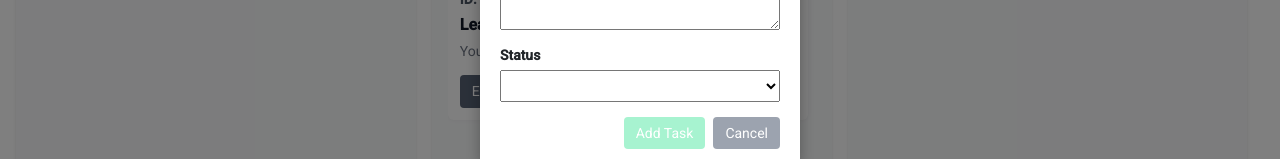
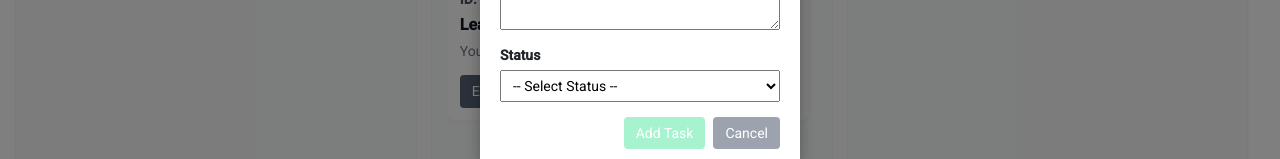
Before and after one commit to 9219234243/task-manager-pro, an Angular app: page /tasks in a window 1280 px wide. Both pictures are taken after a click on the button "+ Add Task". Shown: the part 408-567 px from the top of the page. Built offline with nearby package versions, Linux system fonts and the light colour scheme.

Commit message:
drop down default value

```diff
--- a/src/app/tasks/task-list/task-list.component.html
+++ b/src/app/tasks/task-list/task-list.component.html
@@ -127,7 +127,7 @@
 
       <label>Status</label>
       <select name="status" [(ngModel)]="newTask.status" required #statusRef="ngModel">
-        <option value="" [defaultSelected]="">-- Select Status --</option>
+        <option value="" >-- Select Status --</option>
          <option *ngFor="let status of statuses" [value]="status">
           {{ status }}
         </option>
--- a/src/app/tasks/task-list/task-list.component.ts
+++ b/src/app/tasks/task-list/task-list.component.ts
@@ -104,7 +104,6 @@ drop(event: CdkDragDrop<Task[]>, newStatus: 'TO DO' | 'In progress' | 'Completed
   }
 
 
-
   deleteTask(task: Task) {
     if (confirm(`Are you sure you want to delete task "${task.title}"?`)) {
       this.loading=true;
@@ -117,7 +116,7 @@ drop(event: CdkDragDrop<Task[]>, newStatus: 'TO DO' | 'In progress' | 'Completed
     id:0,
     title: '',
     description: '',
-    status: 'TO DO'
+    status: ''
   };
 
     showAddTaskPopup = false;
@@ -136,7 +135,7 @@ drop(event: CdkDragDrop<Task[]>, newStatus: 'TO DO' | 'In progress' | 'Completed
     this.newTask = {
       title: '',
       description: '',
-      status: 'TO DO'
+      status: ''
     };
   }
   isEdit=false;
```
